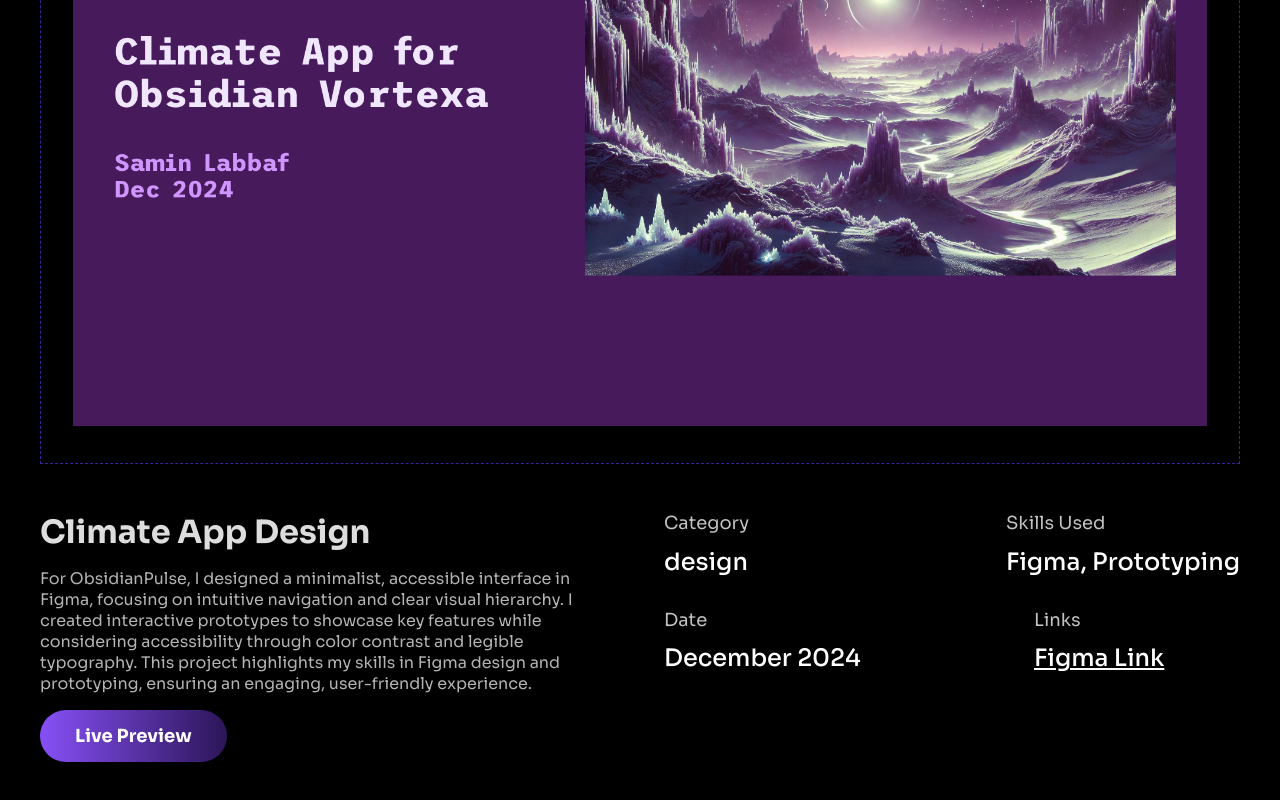
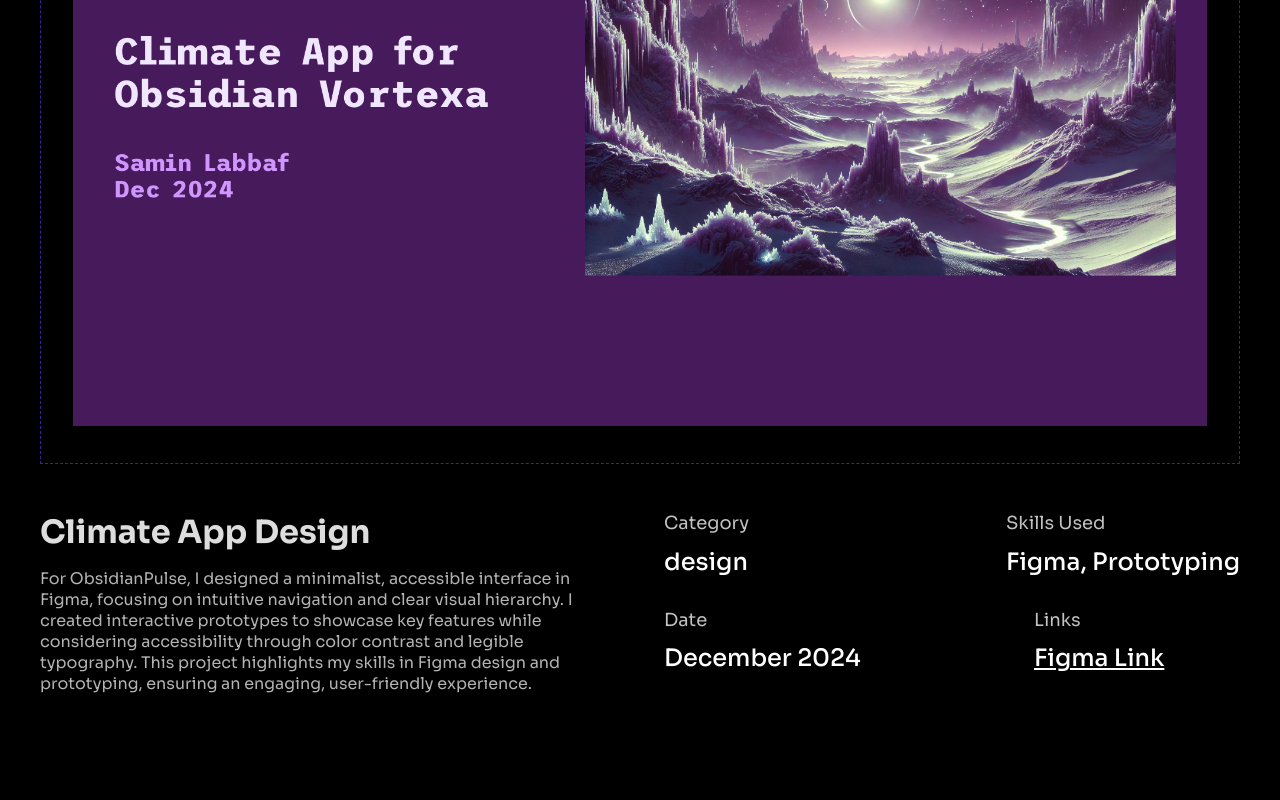
Before and after one commit to samin1994/My_Portfolio, a Next.js app: page /projects/climate-app-design in a window 1280 px wide. Shown: the part 405-1205 px from the top of the page. Built offline with nearby package versions, Linux system fonts and the light colour scheme; a web font is replaced by a local one.

Commit message:
fixed link in project slug

```diff
--- a/pages/projects/[slug].js
+++ b/pages/projects/[slug].js
@@ -23,7 +23,7 @@
         {
             title: "Climate App Design",
             description: "For ObsidianPulse, I designed a minimalist, accessible interface in Figma, focusing on intuitive navigation and clear visual hierarchy. I created interactive prototypes to showcase key features while considering accessibility through color contrast and legible typography. This project highlights my skills in Figma design and prototyping, ensuring an engaging, user-friendly experience.",
-            link: "https://example.com/project2",
+            // link: "https://example.com/project2",
             image: climate_app,
             category: "design",
             skills: ["Figma", "Prototyping"],
@@ -59,7 +59,7 @@
                         <div className="leftmainproinfo">
                             <h1>{project.title}</h1>
                             <p>{project.description}</p>
-                            <a target="_blank" href={project.link}>Live Preview</a>
+                            {project.link && <a target="_blank" href={project.link}>Live Preview</a>}
                         </div>
                         <div className="rightmainproinfo">
                             <div>
```
